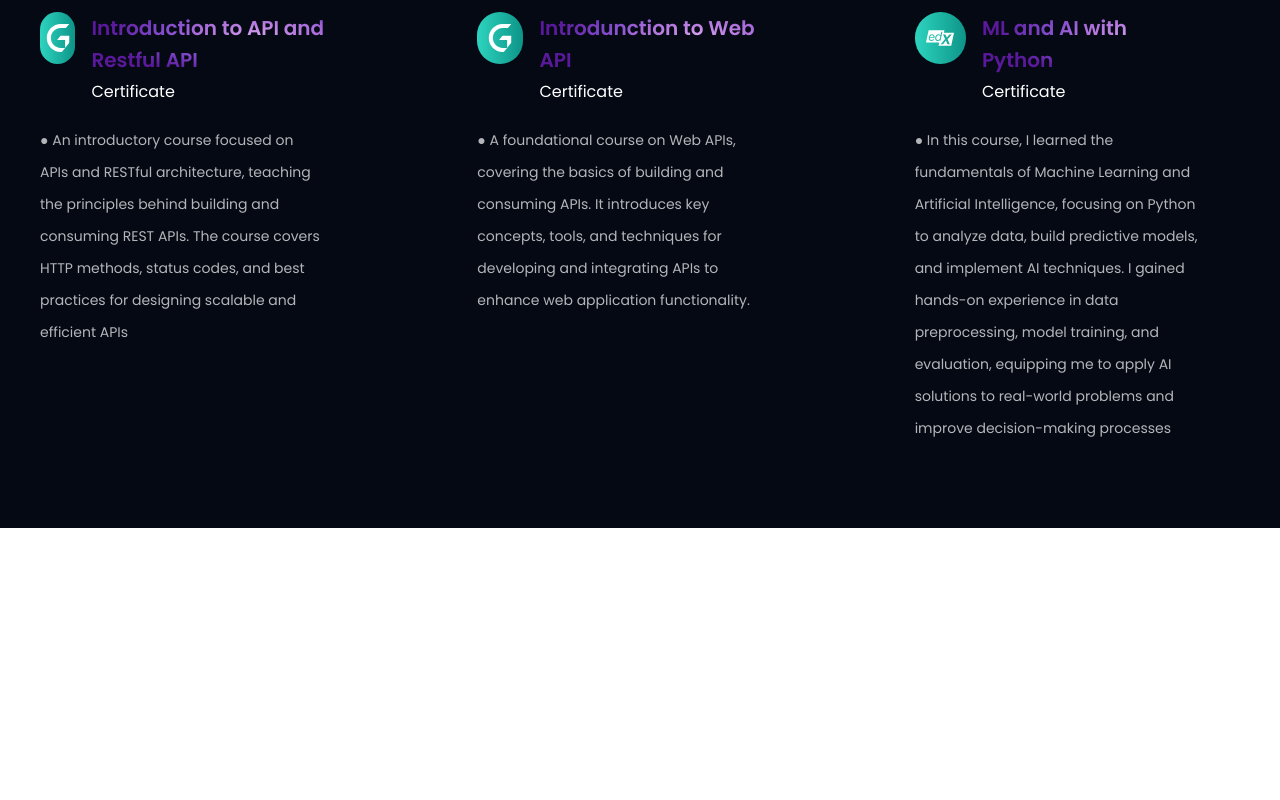
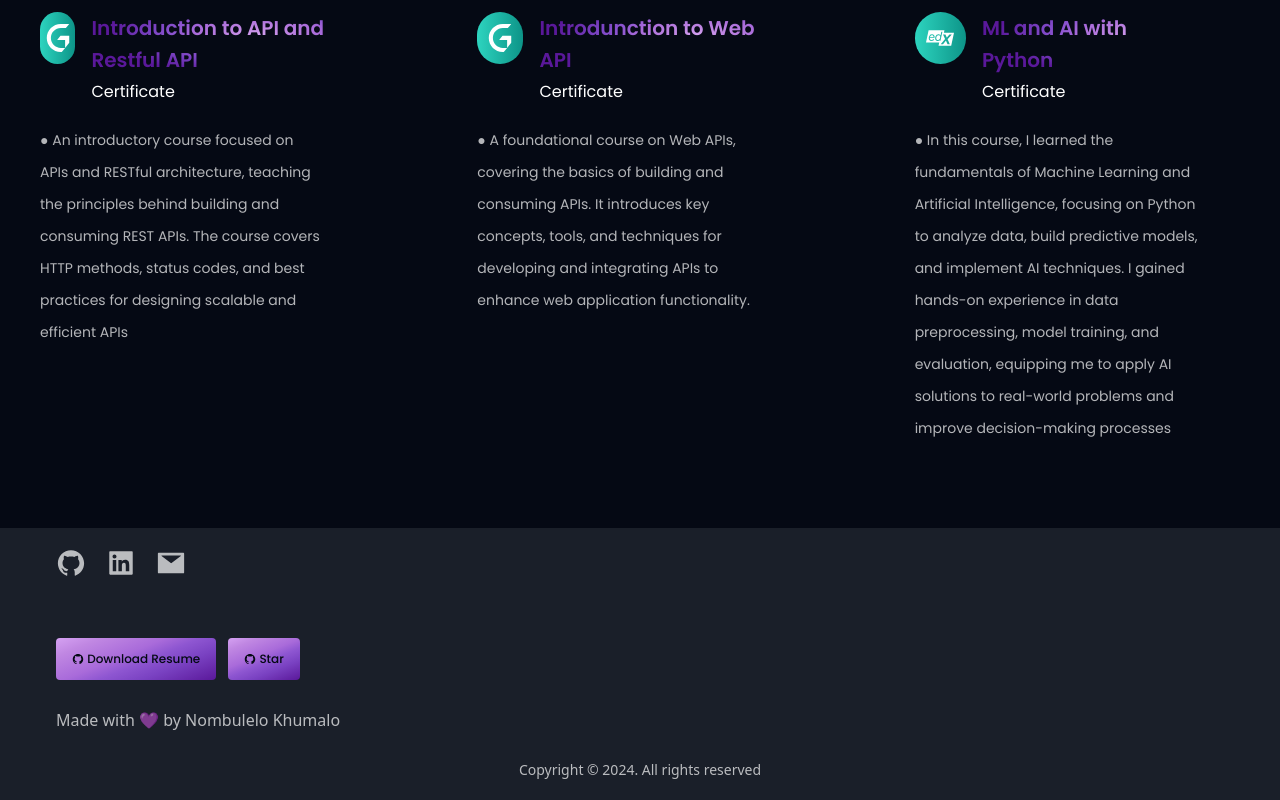
Before and after one commit to Nombulelo-Khumalo/personal-portfolio, a React (Vite) app: page / in a window 1280 px wide. Shown: the part 7622-8422 px from the top of the page. Before the commit the page ends 8150 px from the top, so only its background shows below. Built offline with nearby package versions, Linux system fonts and the light colour scheme.

Commit message:
Added Footer

```diff
--- a/src/App.jsx
+++ b/src/App.jsx
@@ -4,6 +4,7 @@ import Skills from "./components/Skills";
 import Education from "./components/Education";
 import Projects from "./components/Projects";
 import ExtraCourses from "./components/ExtraCourses";
+import Footer from "./components/Footer";
 
 function App() {
   return (
@@ -15,6 +16,7 @@ function App() {
         <Education />
         <Projects />
         <ExtraCourses />
+        <Footer />
       </div>
     </div>
   );
--- /dev/null
+++ b/src/components/Button.jsx
@@ -0,0 +1,19 @@
+// styles is a prop
+import React from "react";
+const Button = ({ styles, text, icon }) => {
+  const classNames = `py-3 px-4 bg-purple-gradient font-poppins font-medium text-[12px] text-primary outline-none ${
+    styles ?? ""
+  } rounded`;
+
+  return icon ? (
+    <button type="button" className={classNames}>
+      {React.createElement(icon)}&nbsp;{text}
+    </button>
+  ) : (
+    <button type="button" className={classNames}>
+      {text}
+    </button>
+  );
+};
+
+export default Button;
--- /dev/null
+++ b/src/components/Footer.jsx
@@ -0,0 +1,67 @@
+import React from "react";
+import Button from "./Button";
+import { AiFillGithub, AiFillLinkedin, AiFillMail } from "react-icons/ai";
+import { repoLink, resumeLink } from "../constants";
+
+const Footer = () => {
+  return (
+    <footer
+      id="contact"
+      style={{
+        textAlign: "center",
+        padding: "20px",
+        backgroundColor: "#1a1f29",
+      }}
+    >
+      <div
+        style={{ marginBottom: "20px" }}
+        className="flex space-x-5 text-3xl text-dimWhite ml-9"
+      >
+        <a
+          href="https://github.com/your-username"
+          target="_blank"
+          rel="noopener noreferrer"
+        >
+          <AiFillGithub />
+        </a>
+        <a
+          href="https://www.linkedin.com/in/your-username"
+          target="_blank"
+          rel="noopener noreferrer"
+        >
+          <AiFillLinkedin />
+        </a>
+        <a href="mailto:your-email@example.com">
+          <AiFillMail />
+        </a>
+      </div>
+
+      <div className="mb-7 ml-9 flex justify-start">
+        <a href={resumeLink} target="_blank" download={``}>
+          <Button
+            styles="mt-10 mr-3 inline-flex items-center justify-center"
+            text="Download Resume"
+            icon={AiFillGithub}
+          />
+        </a>
+
+        <a href={repoLink} target="_blank">
+          <Button
+            styles="mt-10 inline-flex items-center justify-center"
+            text="Star"
+            icon={AiFillGithub}
+          />
+        </a>
+      </div>
+      <p className="flex justify-start text-dimWhite ml-9 mb-7">
+        Made with 💜 by Nombulelo Khumalo
+      </p>
+
+      <div className="text-dimWhite text-sm flex justify-around flex-1">
+        <p>Copyright © 2024. All rights reserved</p>
+      </div>
+    </footer>
+  );
+};
+
+export default Footer;
```
